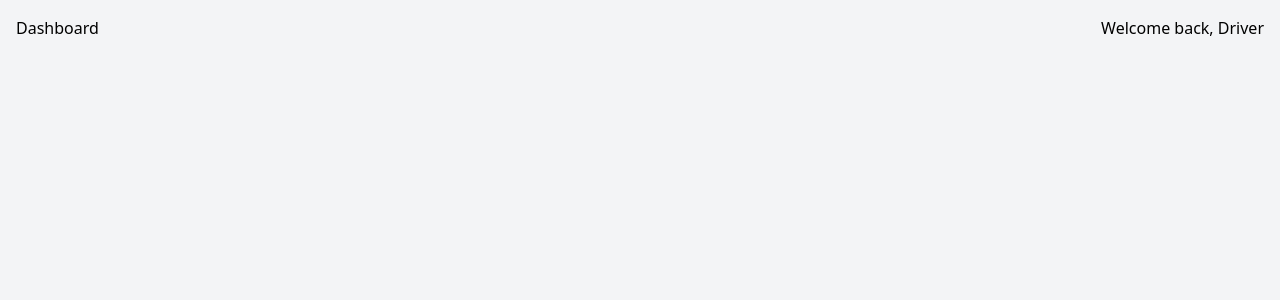
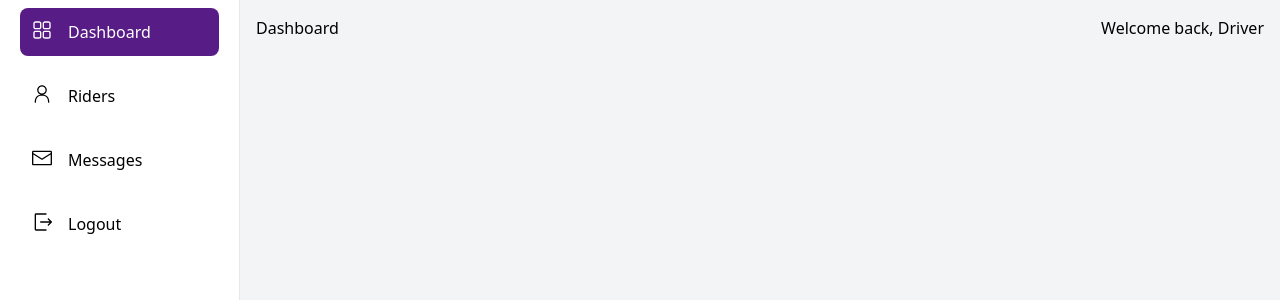
Before and after one commit to TheAnasObaid/dashboard, a Next.js app: page / in a window 1280 px wide. Shown: the top 300 px of the page. Built offline with nearby package versions, Linux system fonts and the light colour scheme.

Commit message:
Build the sidebar componenet.

```diff
--- /dev/null
+++ b/components/Sidebar.js
@@ -0,0 +1,51 @@
+import Link from 'next/link'
+import React from 'react'
+import { RxDashboard, RxEnvelopeClosed, RxExit, RxExitFullScreen, RxPerson } from 'react-icons/rx'
+
+const style = {
+  wrapper: `fixed w-60 font-medium h-screen bg-white border-r-[1px] flex flex-col justify-between`,
+  content: `ml-60 w-full`,
+  tabs: `flex flex-col items-center`,
+  link: `my-2 w-full px-5`,
+  linkText: `mx-4`,
+  activeIconBackground: `bg-purple-900 flex hover:bg-purple-800 text-white p-3 rounded-lg inline-block`,
+  nonActiveIconBackground: `flex hover:bg-gray-100 text-black p-3 rounded-lg inline-block`,
+}
+
+const Sidebar = ({children}) => {
+  return (
+    <div className='flex'>
+      <div className={style.wrapper}>
+        <div className={style.tabs}>
+          <Link className={style.link} href='/dashboard'>
+            <div className={style.activeIconBackground}>
+              <RxDashboard size={20} />
+              <h2 className={style.linkText}>Dashboard</h2>
+            </div>
+          </Link>
+          <Link className={style.link} href='/users'>
+            <div className={style.nonActiveIconBackground}>
+              <RxPerson size={20} />
+              <h2 className={style.linkText}>Riders</h2>
+            </div>
+          </Link>
+          <Link className={style.link} href='/messages'>
+            <div className={style.nonActiveIconBackground}>
+              <RxEnvelopeClosed size={20} />
+              <h2 className={style.linkText}>Messages</h2>
+            </div>
+          </Link>
+          <Link className={style.link} href='/logout'>
+            <div className={style.nonActiveIconBackground}>
+              <RxExit size={20} />
+              <h2 className={style.linkText}>Logout</h2>
+            </div>
+          </Link>
+        </div>
+      </div>
+      <main className={style.content}>{children}</main>
+    </div>
+  )
+}
+
+export default Sidebar
--- a/package.json
+++ b/package.json
@@ -14,7 +14,8 @@
     "eslint-config-next": "13.3.4",
     "next": "13.3.4",
     "react": "18.2.0",
-    "react-dom": "18.2.0"
+    "react-dom": "18.2.0",
+    "react-icons": "^4.8.0"
   },
   "devDependencies": {
     "autoprefixer": "^10.4.14",
--- a/pages/_app.js
+++ b/pages/_app.js
@@ -1,5 +1,10 @@
+import Sidebar from '@/components/Sidebar'
 import '@/styles/globals.css'
 
 export default function App({ Component, pageProps }) {
-  return <Component {...pageProps} />
+  return (
+    <Sidebar>
+      <Component {...pageProps} />
+    </Sidebar>
+  )
 }
```
Also changed, not shown: 1 other file (tests, documents, lock files or other folders).
